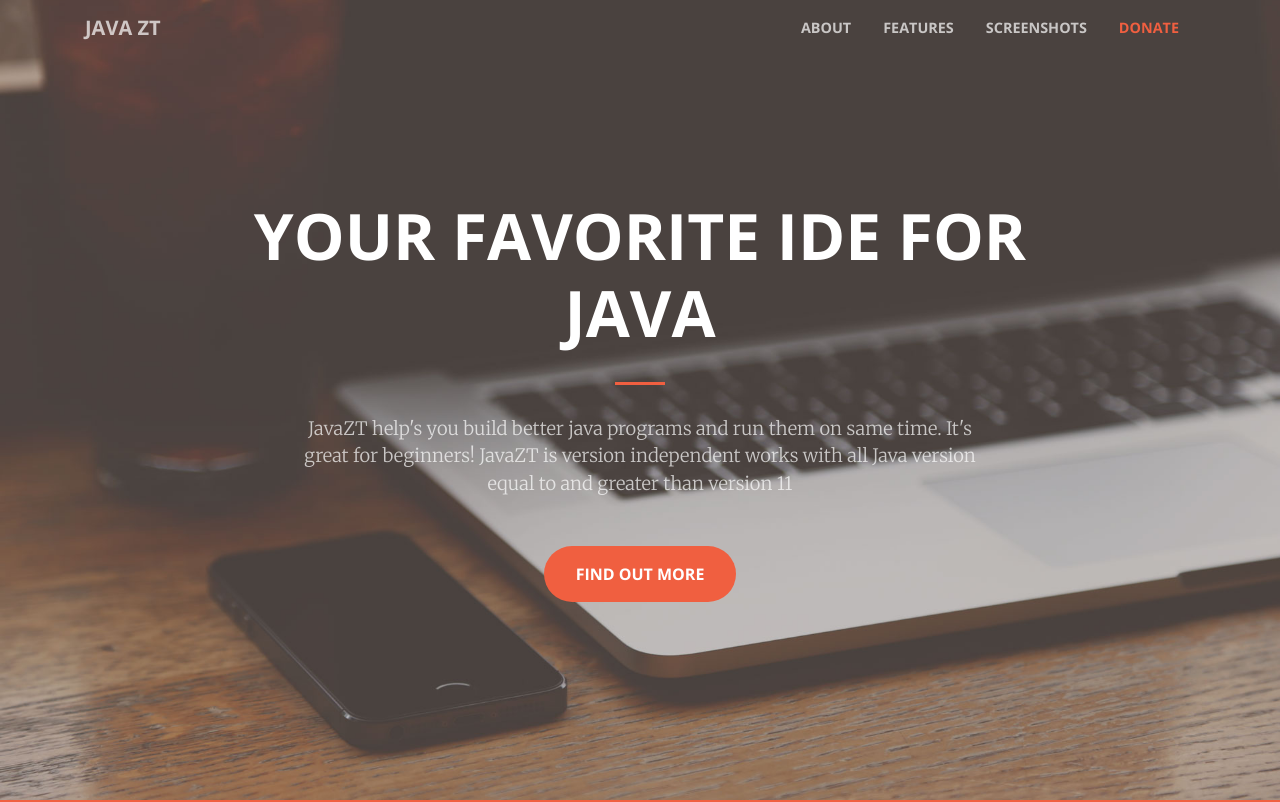
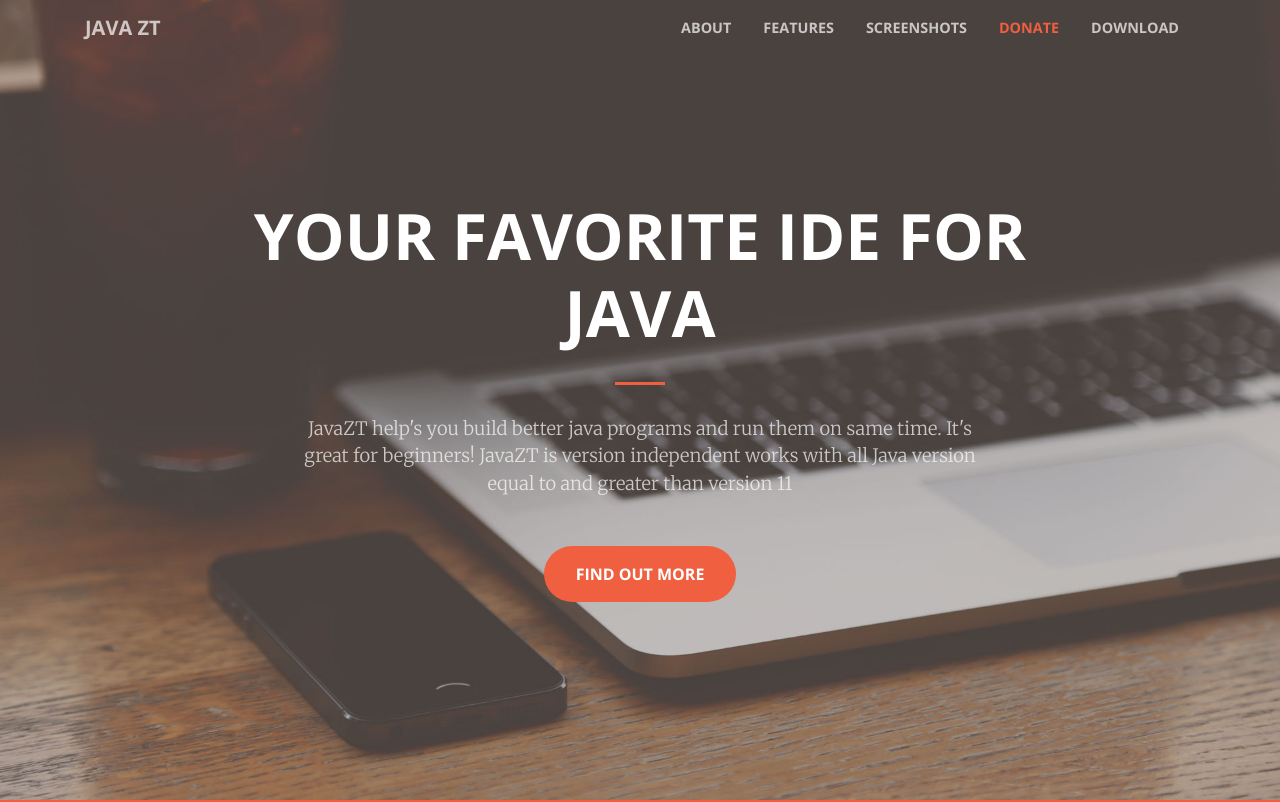
Before and after one commit to ZahidServers/JavaZT, a plain HTML site: page docs/index.html in a window 1280 px wide. Shown: the top 802 px of the page. Drawn offline with nearby package versions, Linux system fonts and the light colour scheme.

Commit message:
Updated website bug fixed

```diff
--- a/docs/index.html
+++ b/docs/index.html
@@ -25,6 +25,7 @@
                     <li class="nav-item" role="presentation"><a class="nav-link js-scroll-trigger" href="#features">Features</a></li>
                     <li class="nav-item" role="presentation"><a class="nav-link js-scroll-trigger" href="#portfolio">Screenshots</a></li>
                     <li class="nav-item" role="presentation"><a class="nav-link js-scroll-trigger" href="#contact">Donate</a></li>
+                    <li class="nav-item" role="presentation"><a class="nav-link js-scroll-trigger" href="#download">Download</a></li>
                 </ul>
             </div>
         </div>
@@ -114,7 +115,7 @@
                                 </div>
                                 </div>
     </section>
-    <section class="bg-dark text-white">
+    <section id="download" class="bg-dark text-white">
         <div class="container text-center">
             <h2 class="mb-4">Get JavaZT Now!</h2><a class="btn btn-light btn-xl sr-button" role="button" data-aos="zoom-in" data-aos-duration="400" data-aos-once="true" href="https://github.com/ZahidServers/JavaZT/raw/main/download/JavaZT-Setup.exe">Download Now!</a></div>
     </section>
```
